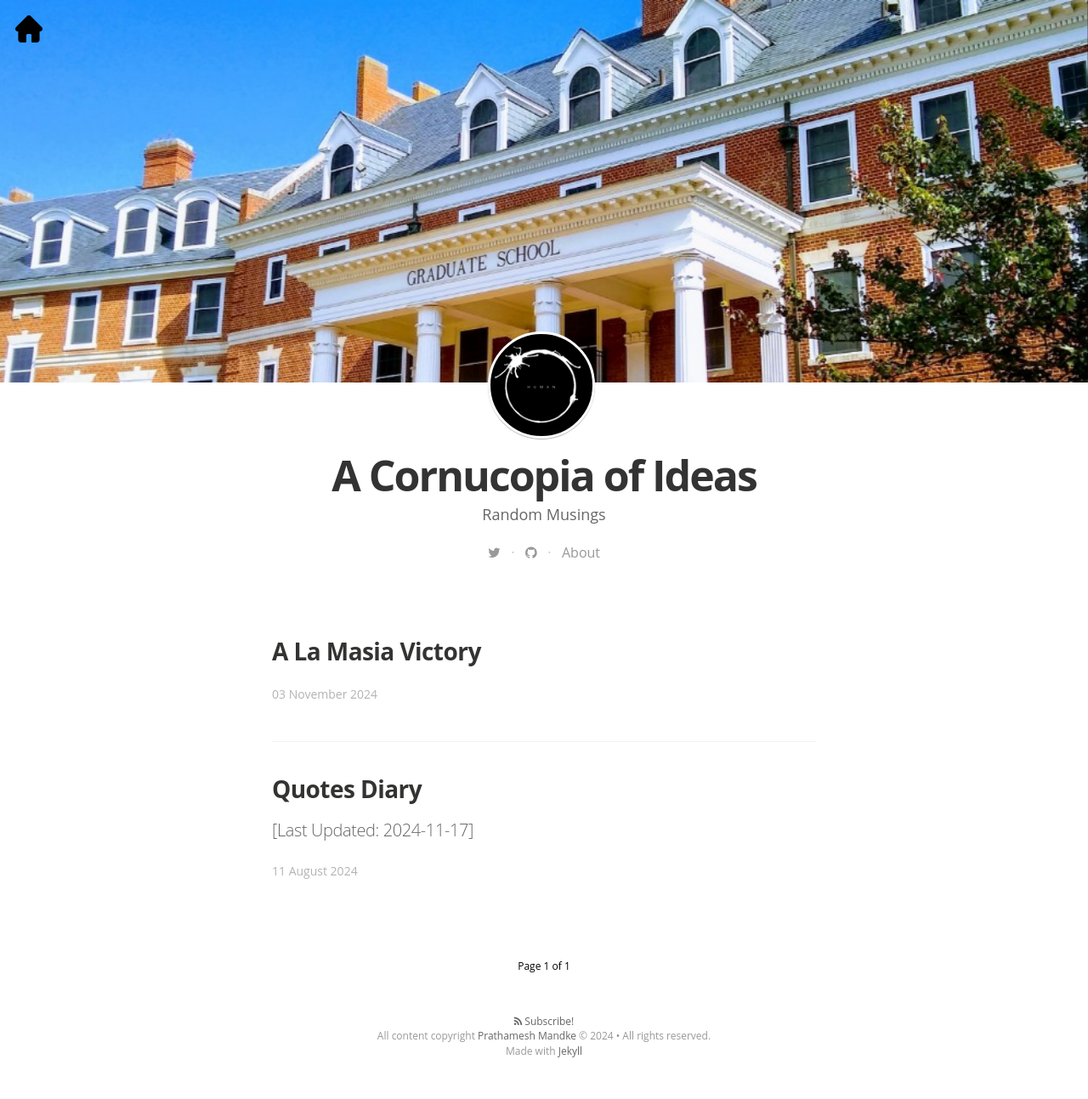
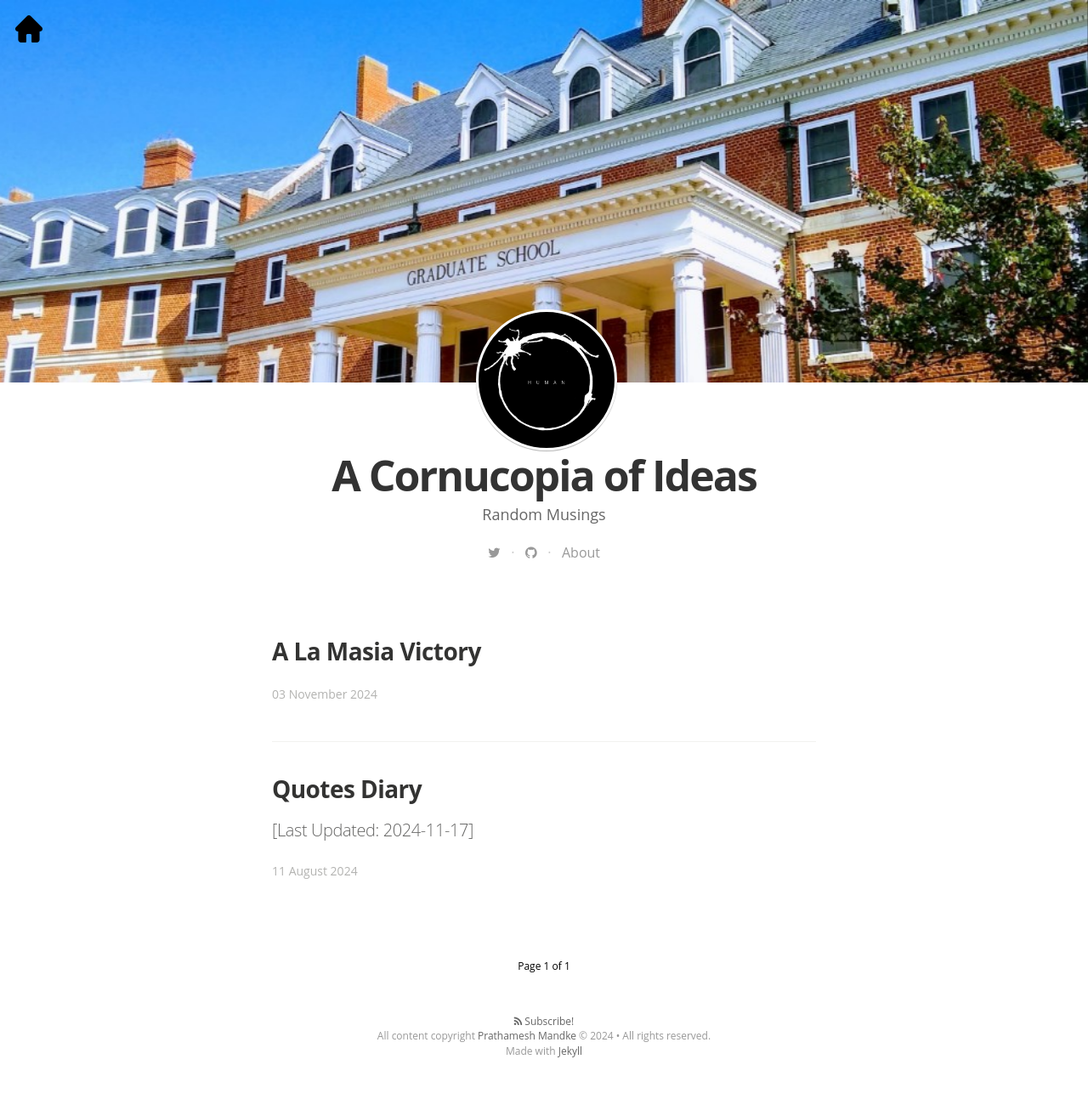
Before and after one commit to pkmandke/blog, a Jekyll site: the page built from index.html, in a window 1280 px wide. Shown: the whole page at 85% size. Built offline with Jekyll 4.4.1, drawn with Linux system fonts in a browser that asks for light colours; nearby versions of some CDN libraries; some web fonts are replaced; the list of posts is cut into pages by our own code.

Commit message:
bump up circular logo size - works locally
Signed-off-by: Prathamesh Mandke <pkmandke@vt.edu>

```diff
--- a/css/main.sass
+++ b/css/main.sass
@@ -83,12 +83,12 @@ body
   @include respond-to(800)
     padding: 0 $rs
   .blog-logo
-    width: $rs*7.5
-    height: $rs*7.5
+    width: $rs*10
+    height: $rs*10
     position: absolute
-    top: -$rs*3.75
+    top: -$rs*5.35
     right: 50%
-    margin-right: -$rs*3.75
+    margin-right: -$rs*5.35
     background-size: cover
     border-radius: 50%
     z-index: 99
```
